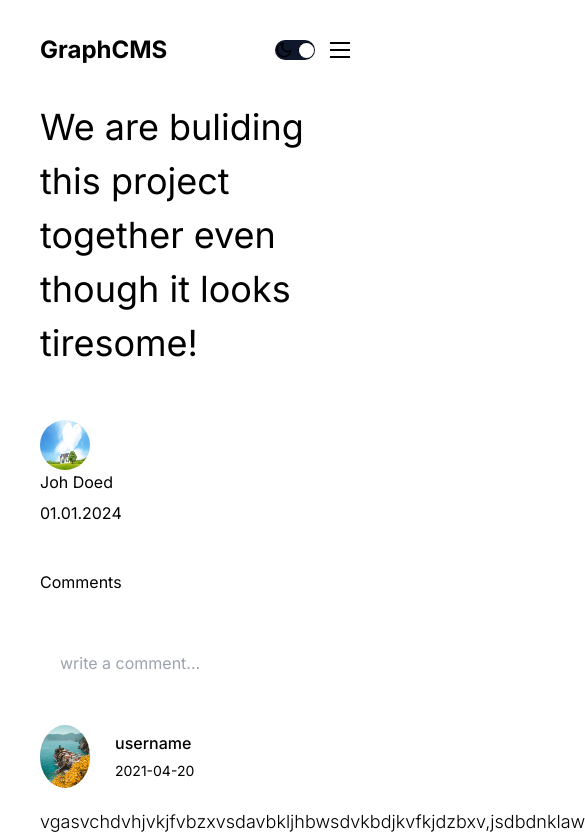
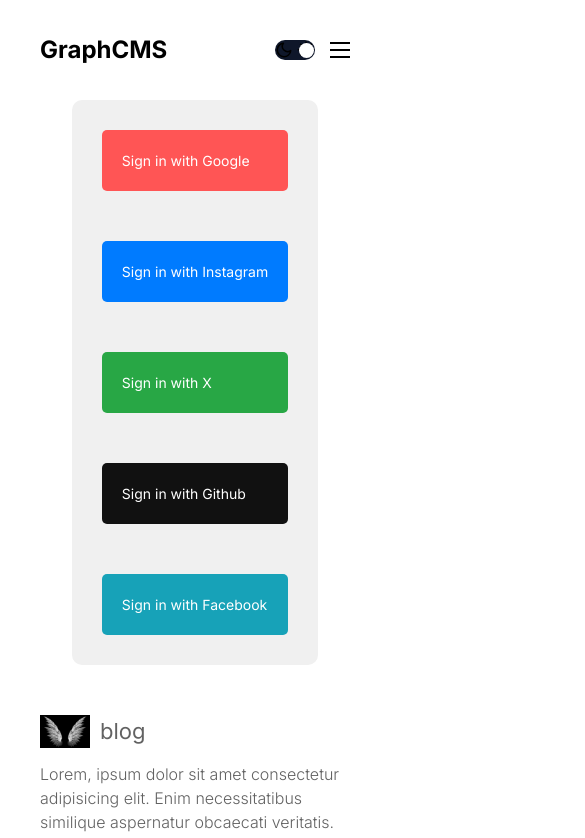
Before and after one commit to DavisKiprotich/Blog_Website, a Next.js app: page /login in a window 390 px wide. Shown: the top 838 px of the page, 585 px wide, since content can reach past the window. Built offline with nearby package versions, Linux system fonts and the light colour scheme.

Commit message:
Working on login page styling

```diff
--- a/components/styles/loginPage.module.css
+++ b/components/styles/loginPage.module.css
@@ -3,3 +3,58 @@
     align-items: center;
     justify-content: center;
 }
+
+.wrapper{
+    background: var(--softBg);
+    padding: 100px;
+    display: flex;
+    flex-direction: column;
+    gap: 50px;
+    border-radius: 10px;
+}
+
+.socialButton{
+    padding: 20px;
+    border-radius: 5px;
+    border: none;
+    color: white;
+    font-weight: bold;
+    cursor: pointer;
+}
+
+.socialButton:first-child{
+    background-color: #ff5555;
+}
+
+.socialButton:nth-child(2){
+    background-color: #007bff;
+}
+
+.socialButton:nth-child(3){
+    background-color: #28a745;
+}
+
+.socialButton:nth-child(4){
+    background-color: #111;
+}
+
+.socialButton:nth-child(5){
+    background-color: #17a2b8;
+}
+
+@media screen and (max-width: 768px) {
+    .wrapper{
+        padding: 45px 90px;
+    }
+}
+
+@media screen and (max-width: 640px) {
+    .wrapper{
+        padding: 30px;
+    }
+
+    .socialButton{
+        font-weight: 400;
+        font-size: 14px;
+    }
+}
--- a/src/login/page.jsx
+++ b/src/app/login/page.jsx
@@ -1,4 +1,4 @@
-import styles from '../../'
+import styles from '../../../components/styles/loginPage.module.css'
 
 const LoginPage = () => {
   return (
@@ -7,6 +7,7 @@
             <div className={styles.socialButton}>Sign in with Google</div>
             <div className={styles.socialButton}>Sign in with Instagram</div>
             <div className={styles.socialButton}>Sign in with X</div>
+            <div className={styles.socialButton}>Sign in with Github</div>
             <div className={styles.socialButton}>Sign in with Facebook</div>
         </div>
     </div>
```
